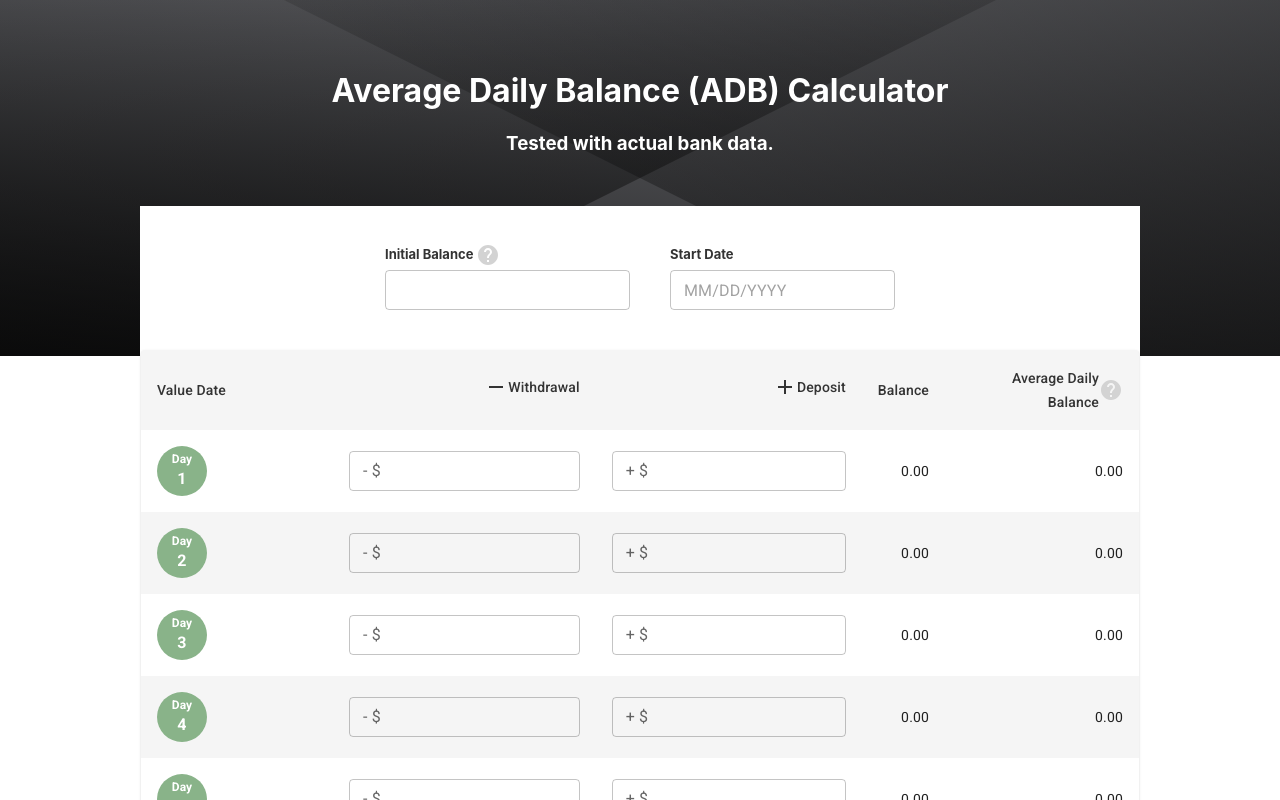
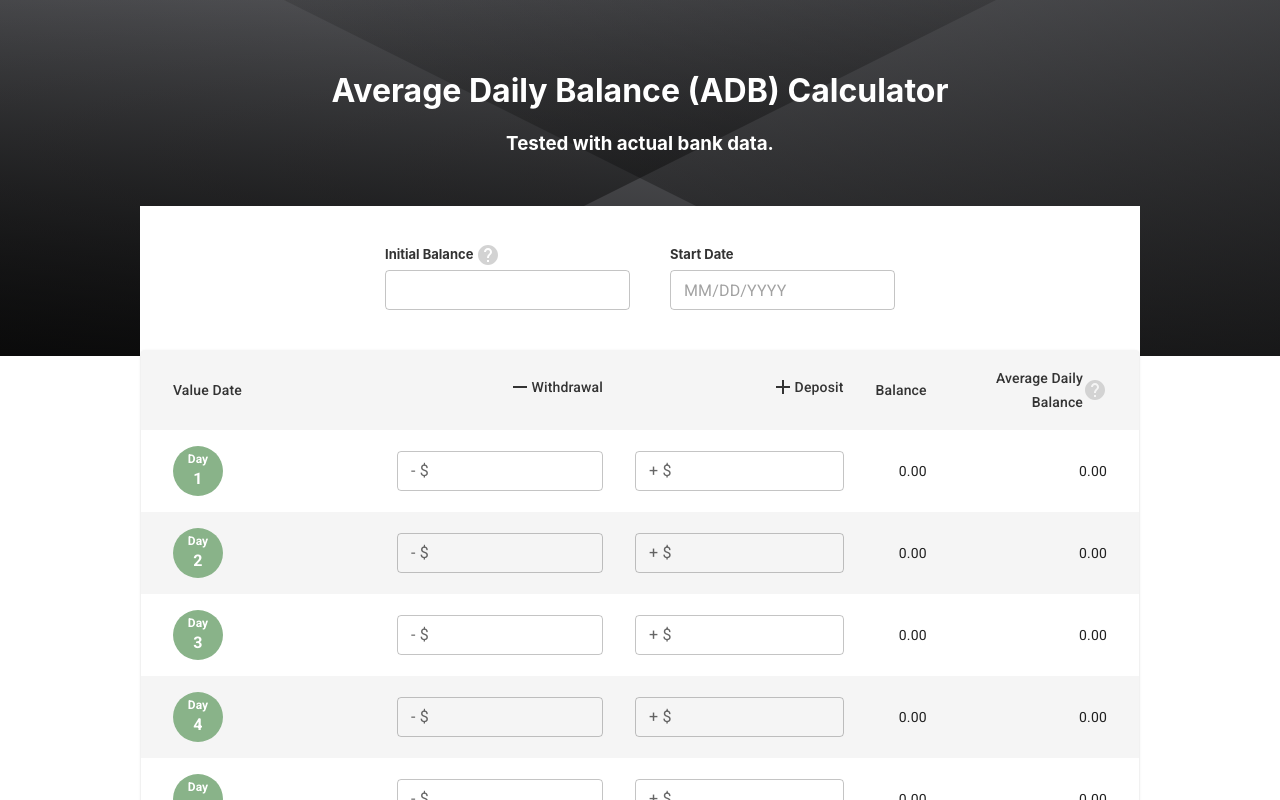
Before and after one commit to wopni1021/average-daily-balance-calculator, a React (Create React App) app in the folder my-app/: page / in a window 1280 px wide. Built offline with nearby package versions, Linux system fonts and the light colour scheme.

Commit message:
Increase table side paddings

```diff
--- a/my-app/src/components/MainTable.tsx
+++ b/my-app/src/components/MainTable.tsx
@@ -43,6 +43,12 @@ const StyledTableCell = styled(TableCell)<FixedWidthTableCellProps>(({ theme, fi
   },
   [`&.${tableCellClasses.body}`]: {
     fontSize: 14,
+  },
+  "&:first-of-type": {
+    paddingLeft: theme.spacing(4), // Left padding for the first cell of each row
+  },
+  "&:last-of-type": {
+    paddingRight: theme.spacing(4), // Right padding for the last cell of each row
   },
 }));
 
```
